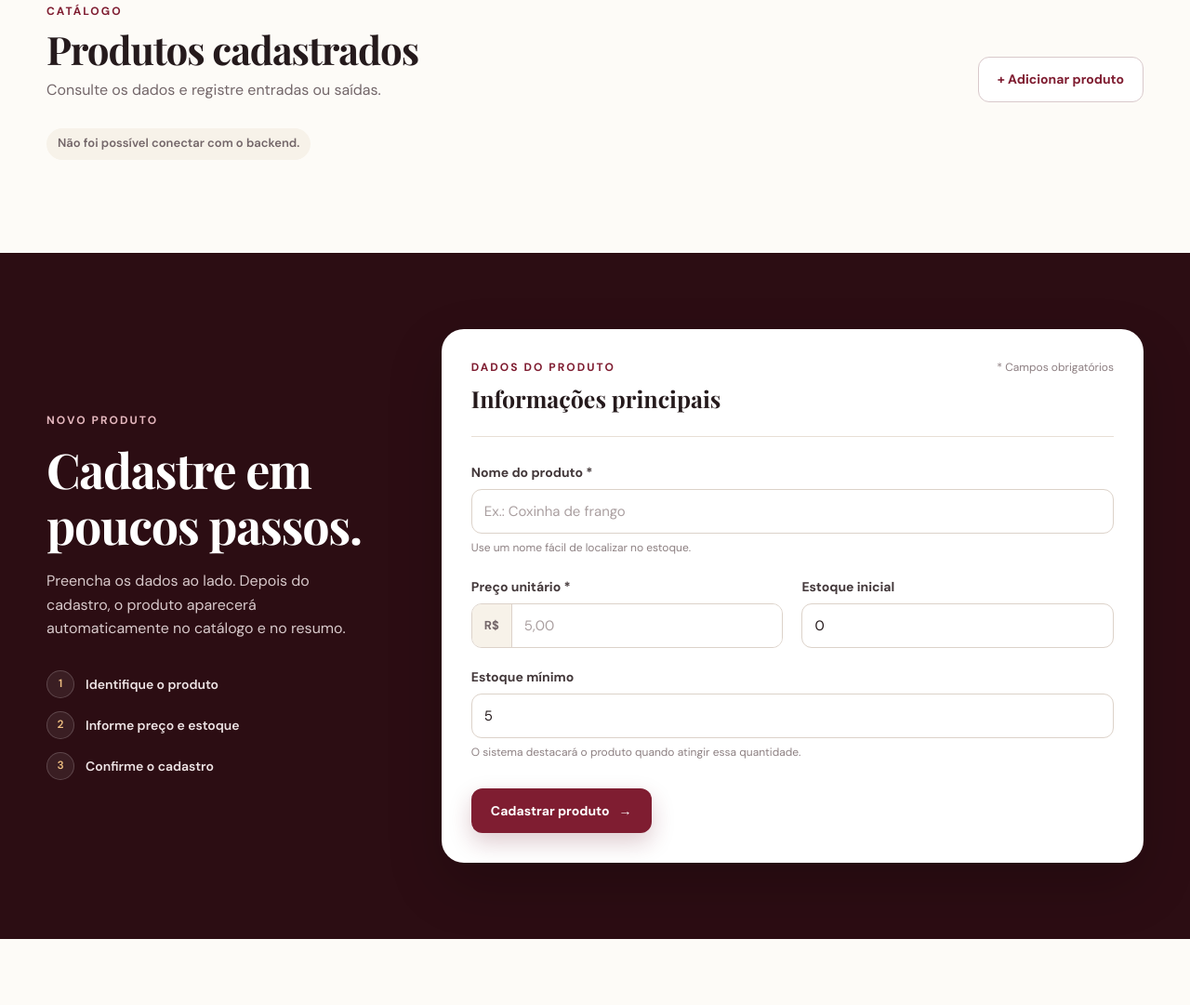
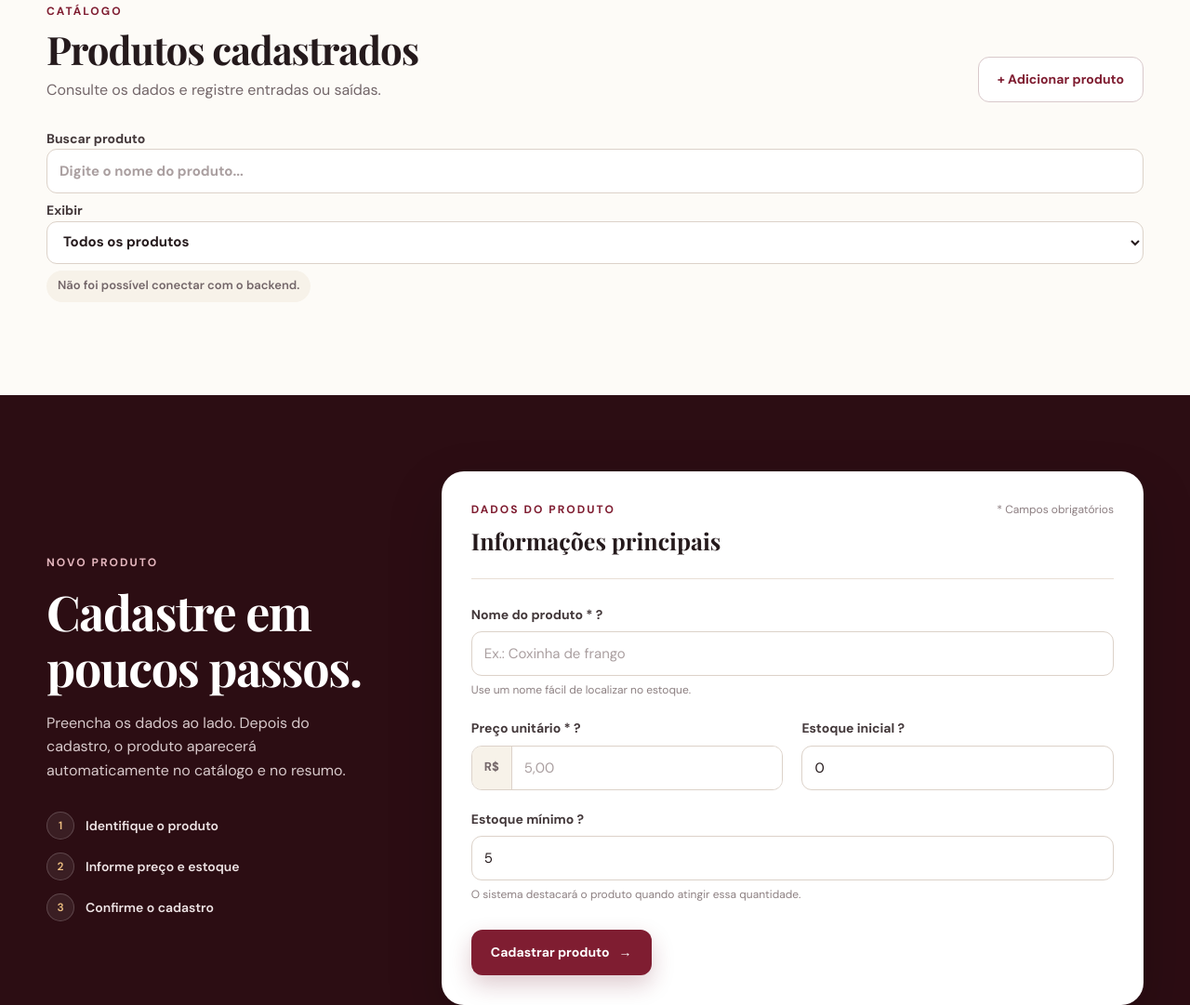
Before and after one commit to JoaoEmanuel25/marcia-salgados, a website: page frontend/index.html in a window 1280 px wide. Shown: the part 1033-2114 px from the top of the page at 93% size. Drawn offline with nearby package versions, Linux system fonts and the light colour scheme; no server answers.

Commit message:
feat: add product search filters and field tooltips

```diff
--- a/frontend/index.html
+++ b/frontend/index.html
@@ -72,6 +72,18 @@
     </div>
     <a href="#cadastro" class="button outline">+ Adicionar produto</a>
   </div>
+  <div class="catalog-tools" aria-label="Filtros do catálogo">
+    <label class="search-field" for="buscaProduto">Buscar produto
+      <input id="buscaProduto" type="search" placeholder="Digite o nome do produto..." autocomplete="off">
+    </label>
+    <label class="filter-field" for="filtroEstoque">Exibir
+      <select id="filtroEstoque">
+        <option value="todos">Todos os produtos</option>
+        <option value="baixo">Somente estoque baixo</option>
+        <option value="disponivel">Somente disponíveis</option>
+      </select>
+    </label>
+  </div>
   <div id="status" class="status" role="status" aria-live="polite">Carregando produtos...</div>
   <div id="lista" class="products"></div>
 </section>
@@ -96,20 +108,20 @@
     </div>
     <div class="form-grid">
       <div class="field full-width">
-        <label for="nome">Nome do produto *</label>
+        <label for="nome" title="Informe um nome claro para localizar o produto no catálogo.">Nome do produto * <span class="tooltip" tabindex="0" aria-label="Ajuda para nome" data-tooltip="Use um nome claro e específico, por exemplo: Coxinha de frango.">?</span></label>
         <input id="nome" name="nome" placeholder="Ex.: Coxinha de frango" maxlength="100" autocomplete="off" required>
         <small>Use um nome fácil de localizar no estoque.</small>
       </div>
       <div class="field">
-        <label for="preco">Preço unitário *</label>
+        <label for="preco" title="Valor de venda de uma unidade.">Preço unitário * <span class="tooltip" tabindex="0" aria-label="Ajuda para preço" data-tooltip="Informe o valor de uma unidade em reais. Use ponto ou vírgula como separador decimal.">?</span></label>
         <div class="input-prefix"><span>R$</span><input id="preco" name="preco" type="number" min="0.01" step="0.01" placeholder="5,00" required></div>
       </div>
       <div class="field">
-        <label for="estoque">Estoque inicial</label>
+        <label for="estoque" title="Quantidade disponível no momento do cadastro.">Estoque inicial <span class="tooltip" tabindex="0" aria-label="Ajuda para estoque inicial" data-tooltip="Quantidade de unidades disponíveis ao cadastrar este produto.">?</span></label>
         <input id="estoque" name="estoque" type="number" min="0" value="0">
       </div>
       <div class="field full-width">
-        <label for="estoque_minimo">Estoque mínimo</label>
+        <label for="estoque_minimo" title="Limite que gera alerta de estoque baixo.">Estoque mínimo <span class="tooltip" tabindex="0" aria-label="Ajuda para estoque mínimo" data-tooltip="Quando o saldo ficar igual ou abaixo deste número, o produto será sinalizado como estoque baixo.">?</span></label>
         <input id="estoque_minimo" name="estoque_minimo" type="number" min="0" value="5">
         <small>O sistema destacará o produto quando atingir essa quantidade.</small>
       </div>
```
